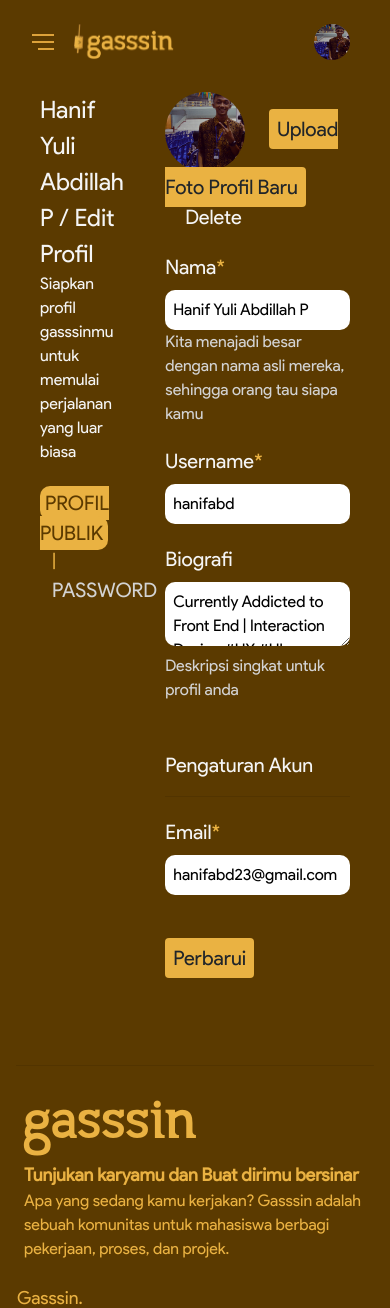
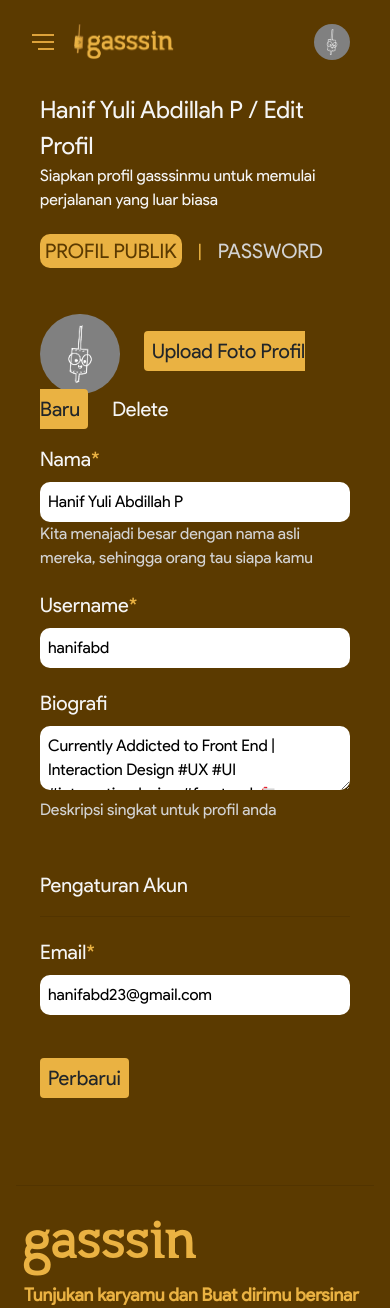
Before and after one commit to hanifabd/gasssin, a PHP site: page /edit-profile.html in a window 390 px wide. Shown: the top 1308 px of the page. Run offline with PHP 8.4, Linux system fonts and the light colour scheme; some libraries are stand-ins or nearby versions.

Commit message:
update style

```diff
--- a/css/style.css
+++ b/css/style.css
@@ -617,6 +617,10 @@
         grid-template-columns: repeat(1, auto);
     }
 
+    .grid-container-edit-profile {
+        grid-template-columns: repeat(1, auto);
+    }
+
     .navpd {
         padding: 16px;
     }
--- a/edit-profile.html
+++ b/edit-profile.html
@@ -10,7 +10,6 @@
     <link rel="stylesheet" href="https://maxcdn.bootstrapcdn.com/font-awesome/4.5.0/css/font-awesome.min.css" />
     <link rel="stylesheet" href="css/style.css">
     <link rel="stylesheet" href="css/animate.css">
-
     <!-- bootstrap css -->
 
     <!-- bootstrap js -->
@@ -19,18 +18,8 @@
     <script src="https://stackpath.bootstrapcdn.com/bootstrap/4.4.1/js/bootstrap.min.js" integrity="sha384-wfSDF2E50Y2D1uUdj0O3uMBJnjuUD4Ih7YwaYd1iqfktj0Uod8GCExl3Og8ifwB6" crossorigin="anonymous"></script>
     <script src="js/filter.js"></script>
     <script src="js/trigger.js"></script>
-    <script>
-        // menampilkan 4 grid-item dulu
-        // kemudian setelah klik div dengan id="loadmore" akan menampilkan 4 item lainnya
-        $(function () {
-            $(".grid-item").slice(0, 4).show();
-            $("#loadmore").on('click', function (e) {
-                e.preventDefault();
-                $(".grid-item:hidden").slice(0, 4).show();
-            });
-        });
-    </script>
     <!-- bootstrap js -->
+
     <title>Profil | Gasssin</title>
     <link rel="shortcut icon" type="image/png" href="img/favicon.png"/>
 </head>
--- a/gallery.html
+++ b/gallery.html
@@ -63,7 +63,7 @@
                         <div class="w-100 bglbrown mt-12 pd16 rounded bx-shadow-lg">
                             <div><a class="profile-opt fcwhitesmoke text-decoration-none" href="profil.html">Profil Anda</a></div>
                             <hr>
-                            <div><a class="profile-opt fcwhitesmoke text-decoration-none" href="edit-profile.htmls">Edit Profil</a></div>
+                            <div><a class="profile-opt fcwhitesmoke text-decoration-none" href="edit-profile.html">Edit Profil</a></div>
                             <div><a class="profile-opt fcwhitesmoke text-decoration-none" href="#">Edit Portfolio</a></div>
                             <hr>
                             <div><a class="profile-opt fcwhitesmoke text-decoration-none" href="login.html">Keluar</a></div>
```
Also changed, not shown: profil.html (+11 -0 lines), img/p1.jpg, img/sample.png (added).
